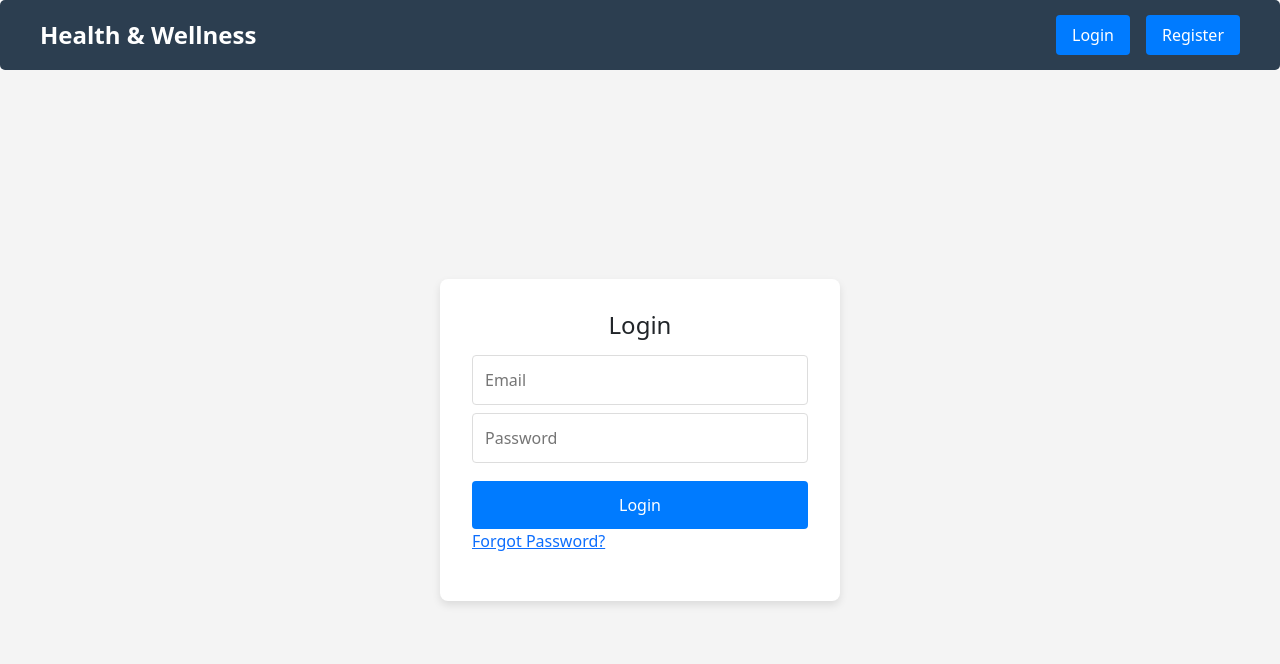
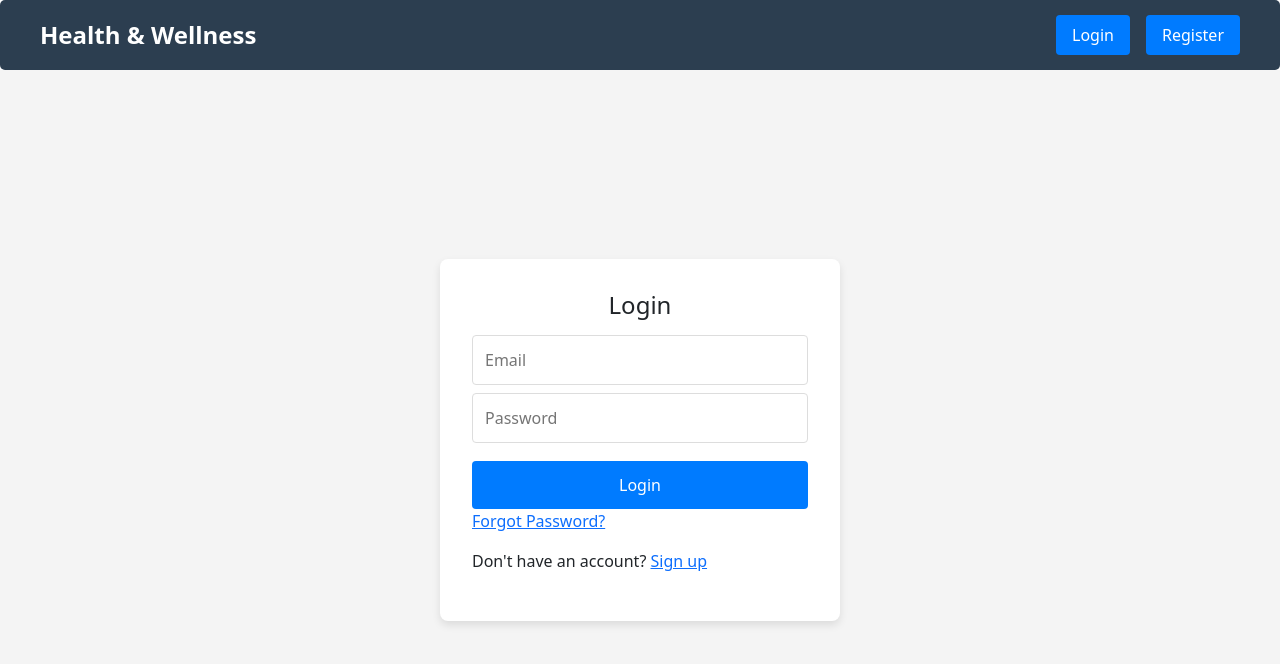
Before and after one commit to Mega-cse/Health-Wellness-FE, a React (Vite) app: page /login in a window 1280 px wide. Shown: the top 664 px of the page. Built offline with nearby package versions, Linux system fonts and the light colour scheme.

Commit message:
Update Login.jsx

```diff
--- a/src/Components/AuthUser/Login.jsx
+++ b/src/Components/AuthUser/Login.jsx
@@ -24,11 +24,11 @@ const Login = ({ setUser }) => {
 
       if (response.data.success) {
         const user = response.data.user;
-        setUser(user);  // This updates the user state in App
+        setUser(user);  // Update the user state in App
 
+        // Alternative navigation using window.location
         const redirectPath = user.role === 'admin' ? '/admin-dashboard' : '/user-dashboard';
-        console.log('Navigating to:', redirectPath);
-        navigate(redirectPath); // Navigate to the respective dashboard
+        window.location.href = redirectPath; // Use window.location for navigation
       } else {
         setError(response.data.message || 'Login failed');
       }
@@ -68,6 +68,9 @@ const Login = ({ setUser }) => {
         <div className="forgot-password">
           <Link to="/forgot-password">Forgot Password?</Link>
         </div>
+        <div className="signup-prompt">
+          <p>Don't have an account? <Link to="/register">Sign up</Link></p>
+        </div>
       </form>
     </div>
   );
```
